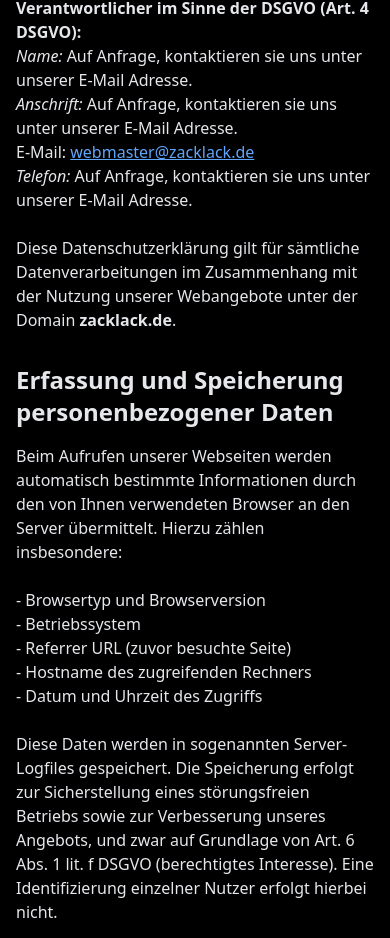
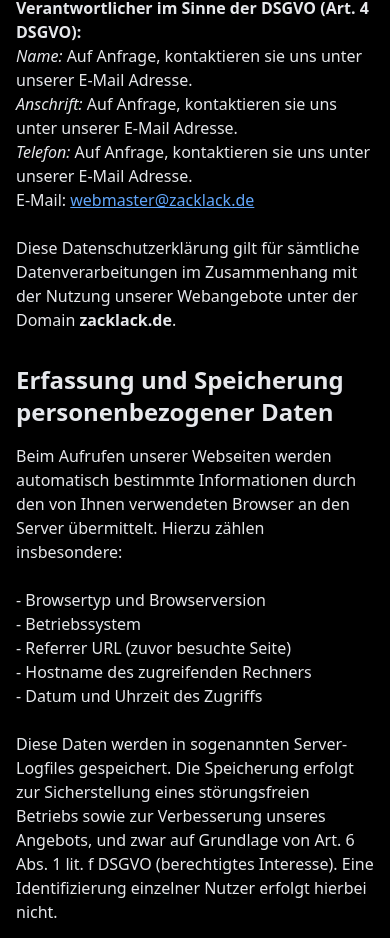
Before and after one commit to Zzackllack/Datenschutzerklaerung, a React (Vite) app: page / in a window 390 px wide. Shown: the part 1812-2750 px from the top of the page. Built offline with nearby package versions, Linux system fonts and the light colour scheme.

Commit message:
Fix contact information in Policy component by re-adding phone details

```diff
--- a/src/components/Policy.tsx
+++ b/src/components/Policy.tsx
@@ -19,12 +19,12 @@ const Policy: React.FC = () => {
                 <br />
                 <em>Anschrift:</em> Auf Anfrage, kontaktieren sie uns unter unserer E-Mail Adresse.
                 <br />
+                <em>Telefon:</em> Auf Anfrage, kontaktieren sie uns unter unserer E-Mail Adresse.
+                <br />
                 E-Mail:{" "}
                 <a href="mailto:webmaster@zacklack.de" className="text-blue-400 underline">
                     webmaster@zacklack.de
                 </a>
-                <br />
-                <em>Telefon:</em> Auf Anfrage, kontaktieren sie uns unter unserer E-Mail Adresse.
                 <br /><br />
                 Diese Datenschutzerklärung gilt für sämtliche Datenverarbeitungen im Zusammenhang mit der Nutzung unserer Webangebote unter der Domain{" "}
                 <strong>zacklack.de</strong>.
```
